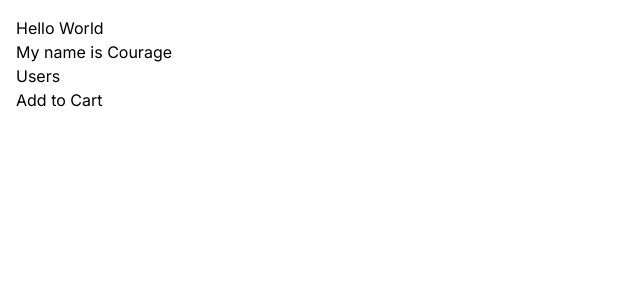
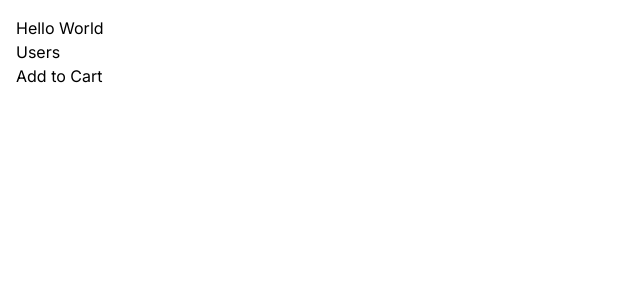
Before and after one commit to jduru213-1/TechDive2.0, a Next.js app: page / in a window 1280 px wide. Shown: the top 300 px of the page, without its empty margins (0-640 px from the left). Built offline with nearby package versions, Linux system fonts and the light colour scheme.

Commit message:
Removed "My name is Courage"

```diff
--- a/app/page.tsx
+++ b/app/page.tsx
@@ -6,7 +6,6 @@ export default function Home() {
   return (
     <main>
       <h1> Hello World </h1>
-      <h2> My name is Courage </h2>
       <Link href = "/users">Users</Link>
       <ProductCard />
     </main>
```
